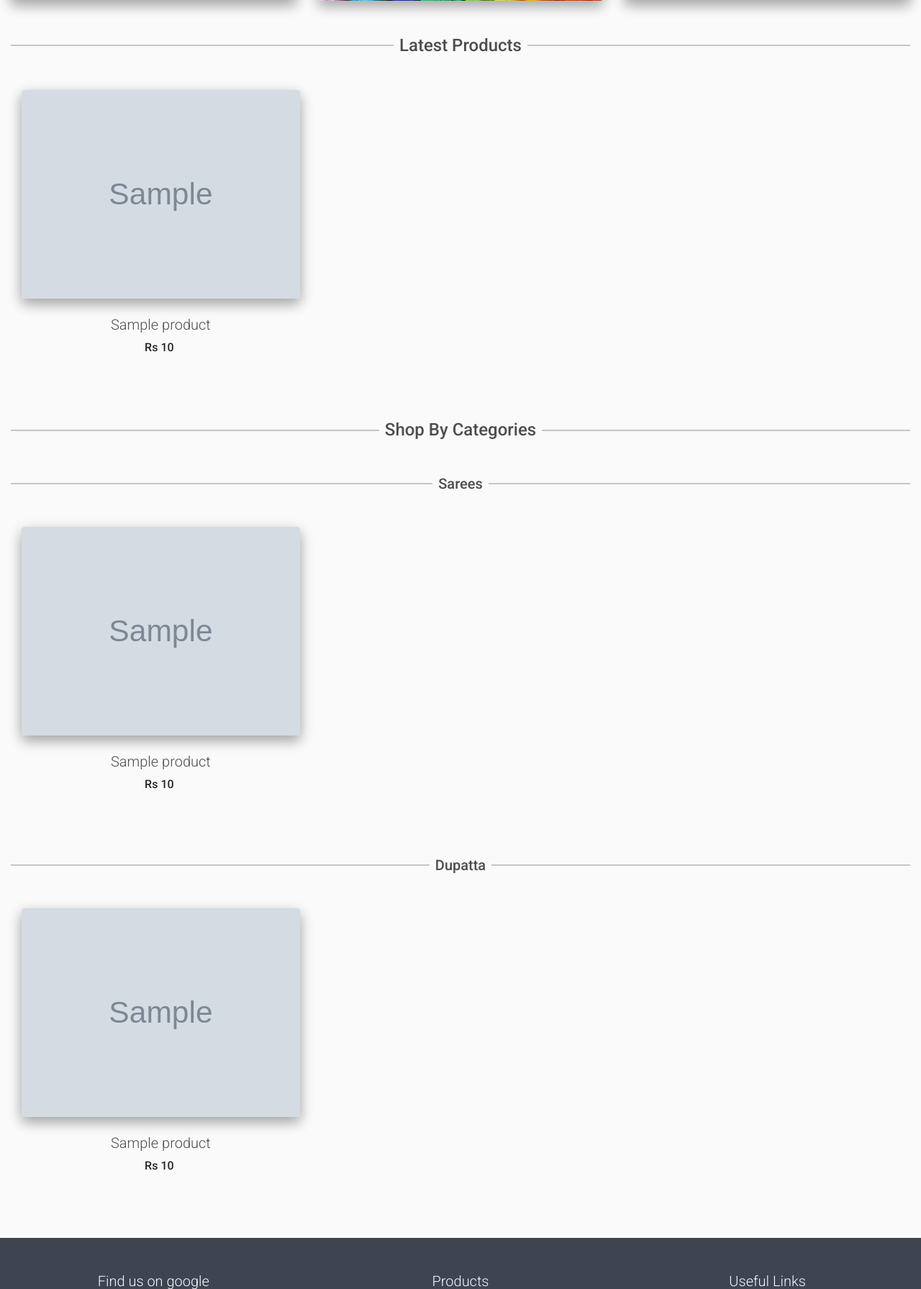
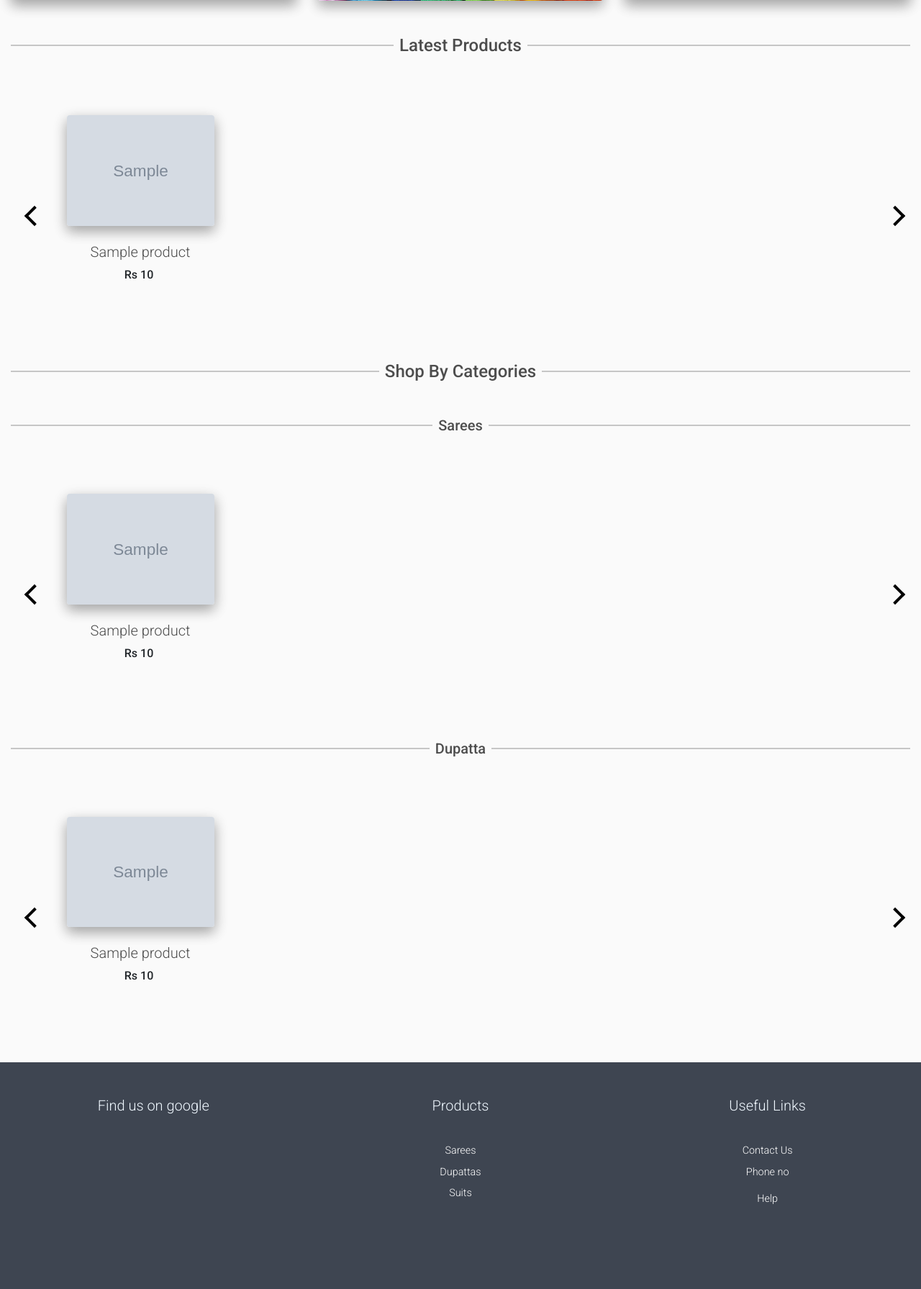
Before and after one commit to mdamaan00/ritextile, a Django app: template store/templates/store/home.html in a window 1280 px wide. Shown: the part 1136-2927 px from the top of the page at 72% size. Run offline with Django 3.2, Linux system fonts and the light colour scheme; the template is opened without the code that fills it: most values are stand-ins (such as "Sample title", 1, 10 or a date in 2020); grey boxes marked "Sample" are stand-in pictures; some libraries are stand-ins or nearby versions; grey boxes are pictures that could not be loaded.

Commit message:
version 123

```diff
--- a/store/templates/store/home.html
+++ b/store/templates/store/home.html
@@ -4,6 +4,7 @@
 {% block content %}
 <link rel="stylesheet" href="{% static 'css/slider.css' %}">
 <link rel="stylesheet" href="{% static 'css/prodcard.css' %}">
+<link rel="stylesheet" href="{% static 'css/prodslider.css' %}">
 <style>
   .my-height {
     max-height: 34rem;
@@ -173,18 +174,24 @@
 
     <!-- Grid row -->
     <div class="row mx-auto">
+      <div class="container" style="display: inline-flex;">
+
+        <div id="slide-left-container" style="margin-top: 165px;">
+          <div class="slide-left">
+          </div>
+        </div>
+        <div id="cards-container">
+          <div class="cards">
             {% for product in products %}
-      {% if forloop.counter <= 3 %} <!-- Grid column -->
-        <div class="col-md-4 mb-5 my-card">
 
-          <!-- Card -->
+
+          <div class="col-md-4 mb-5 my-card this-card">
             <div class="">
-
               <div class="view zoom overlay rounded z-depth-2">
-              <img class="img-fluid w-100" src="{{product.imageURL}}" alt="Sample">
+                <img class="img-fluid w-100 img" src="{{product.imageURL}}" alt="Sample">
                 <a href="{% url 'products' %}{{product.id}}">
                   <div class="mask">
-                  <img class="img-fluid w-100" src="{{product.imageURL}}">
+                    <img class="img-fluid w-100 img" src="{{product.imageURL}}">
                     <div class="mask rgba-black-slight"></div>
                   </div>
                 </a>
@@ -200,13 +207,21 @@
             </div>
             <!-- Card -->
 
-          <!--
-            comment
-          -->
 
         </div>
-        {% endif %}
+
           {% endfor %}
+
+          </div>
+        </div>
+
+        <div id="slide-right-container" style="margin-top: 165px;">
+          <div class="slide-right">
+
+          </div>
+        </div>
+
+      </div>
 
     </div>
     <!-- Grid row -->
@@ -226,18 +241,24 @@
     <h5 class="text-center mt-4 mb-5 divider-new version-2"><strong>Sarees</strong></h5>
     <div class="row mx-auto">
 
+      <div class="container" style="display: inline-flex;">
+
+        <div id="slide-left-container-1" style="margin-top: 165px;">
+          <div class="slide-left">
+          </div>
+        </div>
+        <div id="cards-container-1">
+          <div class="cards">
             {% for product in productsSaree %}
-      {% if forloop.counter <= 3 %} <!-- Grid column -->
-        <div class="col-md-4 mb-5 my-card">
 
-          <!-- Card -->
+
+          <div class="col-md-4 mb-5 my-card this-card">
             <div class="">
-
               <div class="view zoom overlay rounded z-depth-2">
-              <img class="img-fluid w-100" src="{{product.imageURL}}" alt="Sample">
+                <img class="img-fluid w-100 img" src="{{product.imageURL}}" alt="Sample">
                 <a href="{% url 'products' %}{{product.id}}">
                   <div class="mask">
-                  <img class="img-fluid w-100" src="{{product.imageURL}}">
+                    <img class="img-fluid w-100 img" src="{{product.imageURL}}">
                     <div class="mask rgba-black-slight"></div>
                   </div>
                 </a>
@@ -253,9 +274,21 @@
             </div>
             <!-- Card -->
 
+
         </div>
-        {% endif %}
+
           {% endfor %}
+
+          </div>
+        </div>
+
+        <div id="slide-right-container-1" style="margin-top: 165px;">
+          <div class="slide-right">
+
+          </div>
+        </div>
+
+      </div>
 
     </div>
     <!-- Grid row -->
@@ -266,18 +299,24 @@
     <h5 class="text-center mt-4 mb-5 divider-new version-2"><strong>Dupatta</strong></h5>
     <div class="row mx-auto">
 
+      <div class="container" style="display: inline-flex;">
+
+        <div id="slide-left-container-2" style="margin-top: 165px;">
+          <div class="slide-left">
+          </div>
+        </div>
+        <div id="cards-container-2">
+          <div class="cards">
             {% for product in productsDupatta %}
-      {% if forloop.counter <= 3 %} <!-- Grid column -->
-        <div class="col-md-4 mb-5 my-card">
 
-          <!-- Card -->
+
+          <div class="col-md-4 mb-5 my-card this-card">
             <div class="">
-
               <div class="view zoom overlay rounded z-depth-2">
-              <img class="img-fluid w-100" src="{{product.imageURL}}" alt="Sample">
+                <img class="img-fluid w-100 img" src="{{product.imageURL}}" alt="Sample">
                 <a href="{% url 'products' %}{{product.id}}">
                   <div class="mask">
-                  <img class="img-fluid w-100" src="{{product.imageURL}}">
+                    <img class="img-fluid w-100 img" src="{{product.imageURL}}">
                     <div class="mask rgba-black-slight"></div>
                   </div>
                 </a>
@@ -293,9 +332,21 @@
             </div>
             <!-- Card -->
 
+
         </div>
-        {% endif %}
+
           {% endfor %}
+
+          </div>
+        </div>
+
+        <div id="slide-right-container-2" style="margin-top: 165px;">
+          <div class="slide-right">
+
+          </div>
+        </div>
+
+      </div>
 
     </div>
     <!-- Grid row -->
@@ -307,7 +358,7 @@
 
 
 
-<script>
-
-</script>
+<script src="https://code.jquery.com/jquery-3.6.0.js" integrity="sha256-H+K7U5CnXl1h5ywQfKtSj8PCmoN9aaq30gDh27Xc0jk="
+    crossorigin="anonymous"></script>
+    <script type="text/javascript" src="{% static 'js/prodslider.js' %}"></script>
 {% endblock content %}
```
Lines whose indentation alone changed are shown as unchanged.
